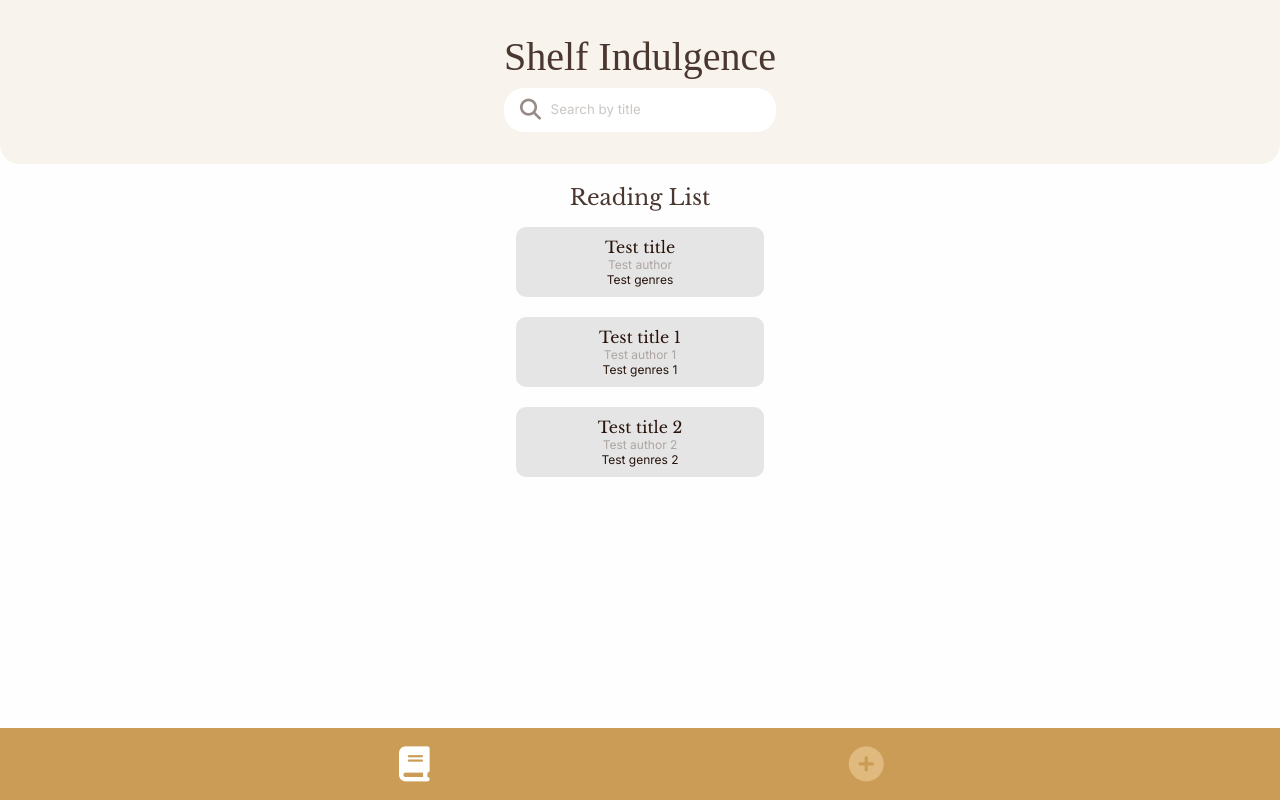
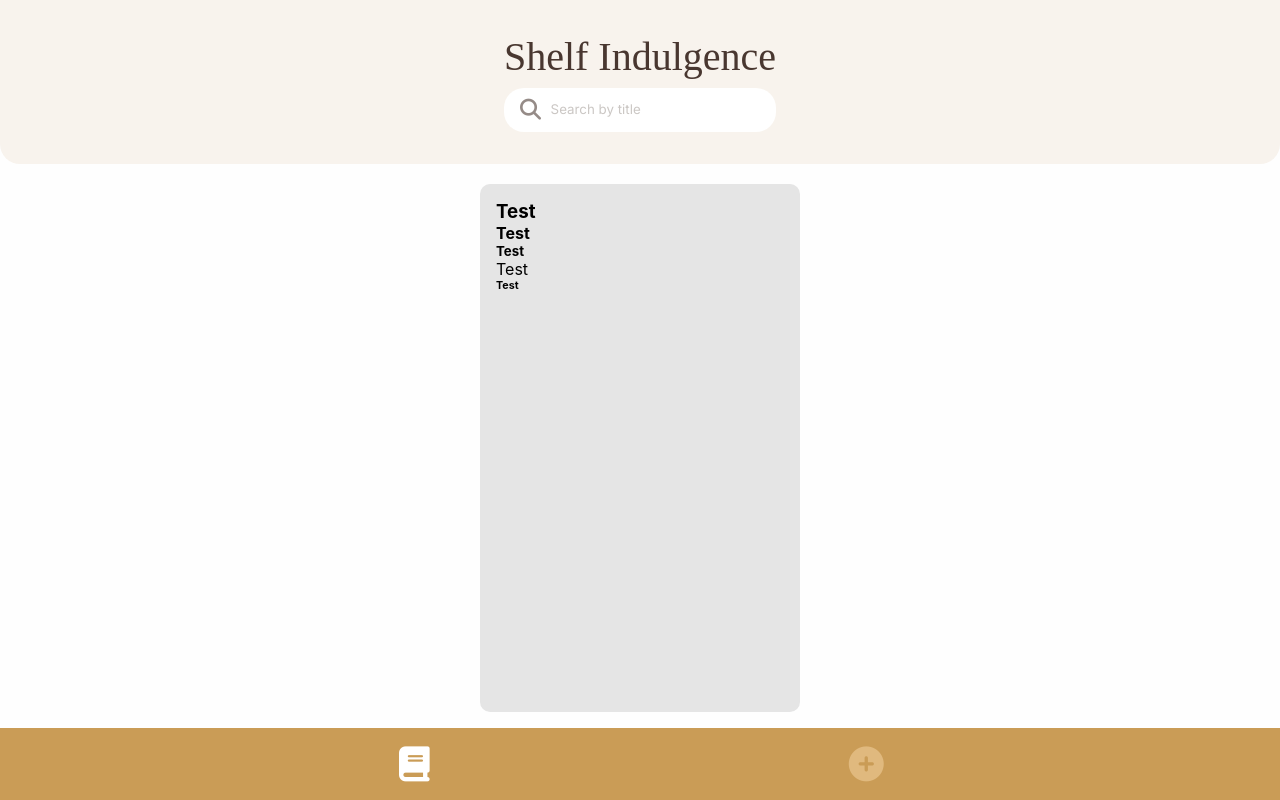
Before and after one commit to r7george/reading-list, a React (Create React App) app: page / in a window 1280 px wide. Built offline with nearby package versions, Linux system fonts and the light colour scheme; a web font is replaced by a local one.

Commit message:
book info tile styling started

```diff
--- a/src/components/BookInfoTile/BookInfoTile.jsx
+++ b/src/components/BookInfoTile/BookInfoTile.jsx
@@ -2,9 +2,25 @@ import "./BookInfoTile.scss";
 import React from "react";
 
 const BookInfoTile = ({title, author, genres, description, addedBy}) => {
+  const capitaliseWord = (word) => {
+    return word[0].toUpperCase() + word.slice(1);
+  }
+
+  const titleUC = capitaliseWord(title);
+  const authorUC = capitaliseWord(author);
+  const genresUC = capitaliseWord(genres);
+  const descUC = capitaliseWord(description);
+  const addedUC = capitaliseWord(addedBy);
+
   return  (
     <div className="book-info-tile">
-
+      <h3 className="book-info-tile__title">{titleUC}</h3>
+      <h4 className="book-info-tile__author">{authorUC}</h4>
+      <h5 className="book-info-tile__genres">{genresUC}</h5>
+      <p className="book-info-tile__desc">{descUC}</p>
+      <h6 className="book-info-tile__addedBy">{addedUC}</h6>
     </div>
   )
 }
+
+export default BookInfoTile;
--- a/src/components/BookInfoTile/BookInfoTile.scss
+++ b/src/components/BookInfoTile/BookInfoTile.scss
@@ -0,0 +1,9 @@
+@use "../../assets/styles/_variables" as *;
+
+.book-info-tile {
+  width: 20rem;
+  height: calc(100% - 5.5rem);
+  padding: 1rem;
+  border-radius: 0.625rem;
+  background-color: $book-tile-background-color;
+}
--- a/src/containers/Home/Home.jsx
+++ b/src/containers/Home/Home.jsx
@@ -1,6 +1,7 @@
 import "./Home.scss";
 import React, {useState} from "react";
 import BookTile from "../../components/BookTile/BookTile";
+import BookInfoTile from "../../components/BookInfoTile/BookInfoTile";
 
 const Home = ({bookData}) => {
 
@@ -35,8 +36,8 @@ const Home = ({bookData}) => {
   return (
     <section className="home">
       {/* {(showBookInfo ? null : homeJSX) } */}
-      {homeJSX}
-
+      {/* {homeJSX} */}
+      <BookInfoTile title="test" author="test" genres="test" description="test" addedBy="test"/>
     </section>
   )
 }
```
